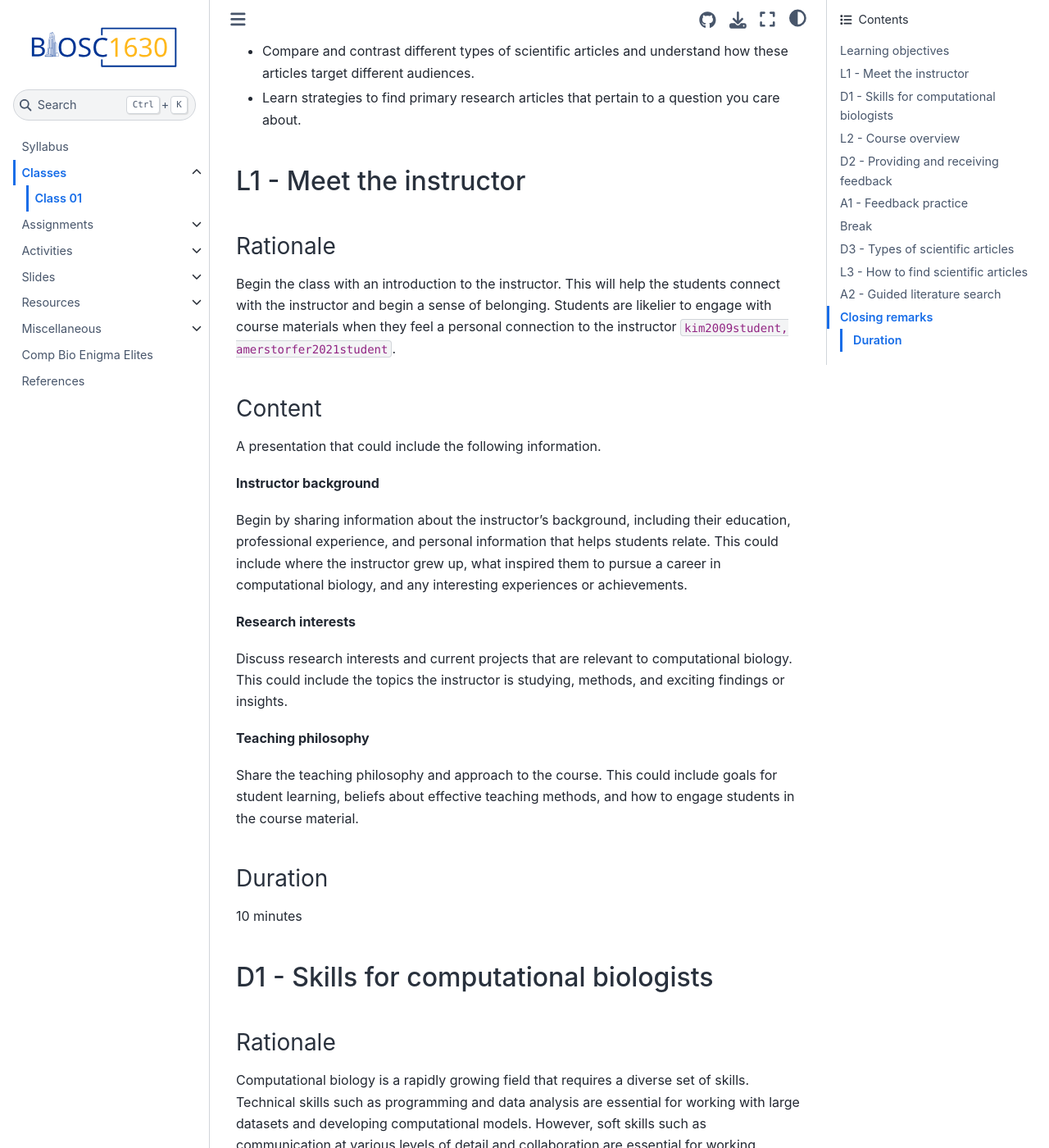
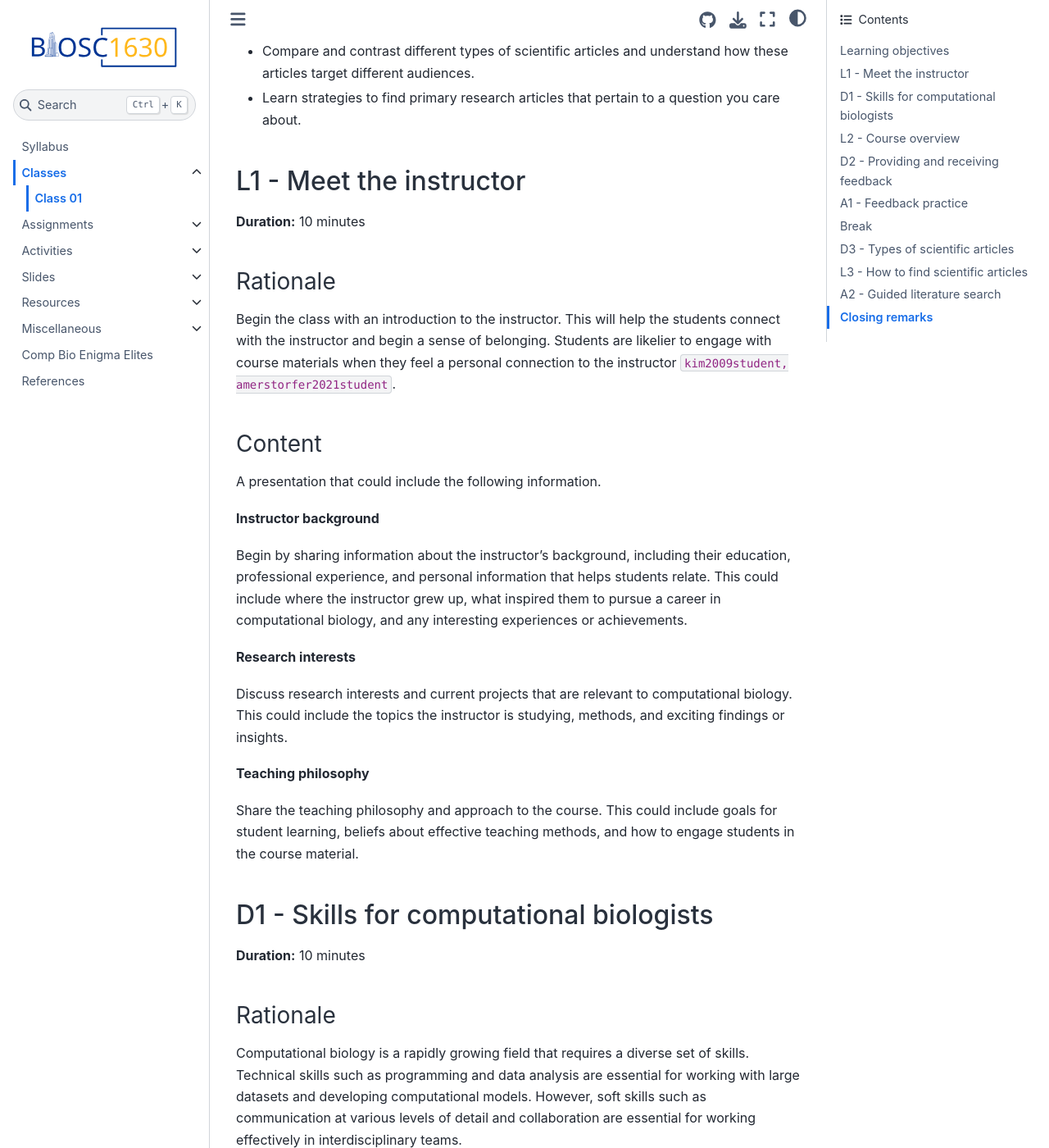
Before and after one commit to oasci/pitt-biosc1630-2023f, a Jupyter Book: the page built from book/classes/class-01.md, in a window 1280 px wide and 1400 px high, scrolled down 331 px. Shown: the whole window at 82% size. Built offline with Jupyter Book 1.0.4 settings and Sphinx 7.4.7 and the Sphinx Book theme 1.1.4, drawn with Linux system fonts in a browser that asks for light colours; pages that are not in the unit, such as notebooks, are missing from menus; cross-references to code outside the pages are shown as plain code; some of the changed text lies outside the part shown.

Commit message:
Reformat lecture plan with duration

```diff
--- a/book/classes/class-01.md
+++ b/book/classes/class-01.md
@@ -26,6 +26,8 @@
 
 ## L1 - Meet the instructor
 
+**Duration:** 10 minutes
+
 ### Rationale
 
 Begin the class with an introduction to the instructor.
@@ -51,11 +53,9 @@ This could include the topics the instructor is studying, methods, and exciting
 Share the teaching philosophy and approach to the course.
 This could include goals for student learning, beliefs about effective teaching methods, and how to engage students in the course material.
 
-### Duration
+## D1 - Skills for computational biologists
 
-10 minutes
-
-## D1 - Skills for computational biologists
+**Duration:** 10 minutes
 
 ### Rationale
 
@@ -495,11 +487,9 @@ Key characteristics of an opinion piece in research include:
 Opinion pieces play a valuable role in research and academia by contributing to intellectual discourse, expanding the range of perspectives, and fostering critical thinking.
 They allow researchers to speculate, propose novel ideas, and challenge conventional wisdom.
 
-### Duration
+## L3 - How to find scientific articles
 
-__ minutes
-
-## L3 - How to find scientific articles
+**Duration:** __ minutes
 
 ### Rationale
 
```
Also changed, not shown: other parts of book/classes/class-01.md (+13 -31 lines).
